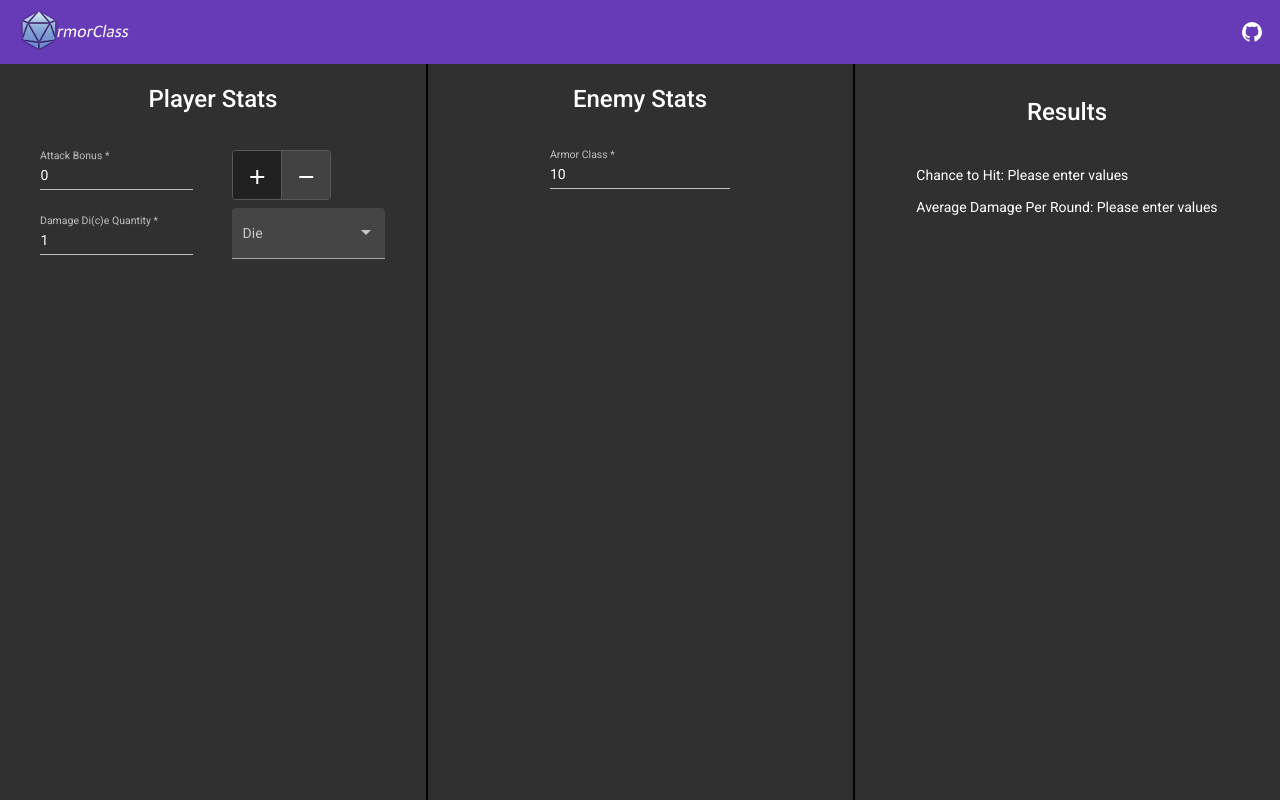
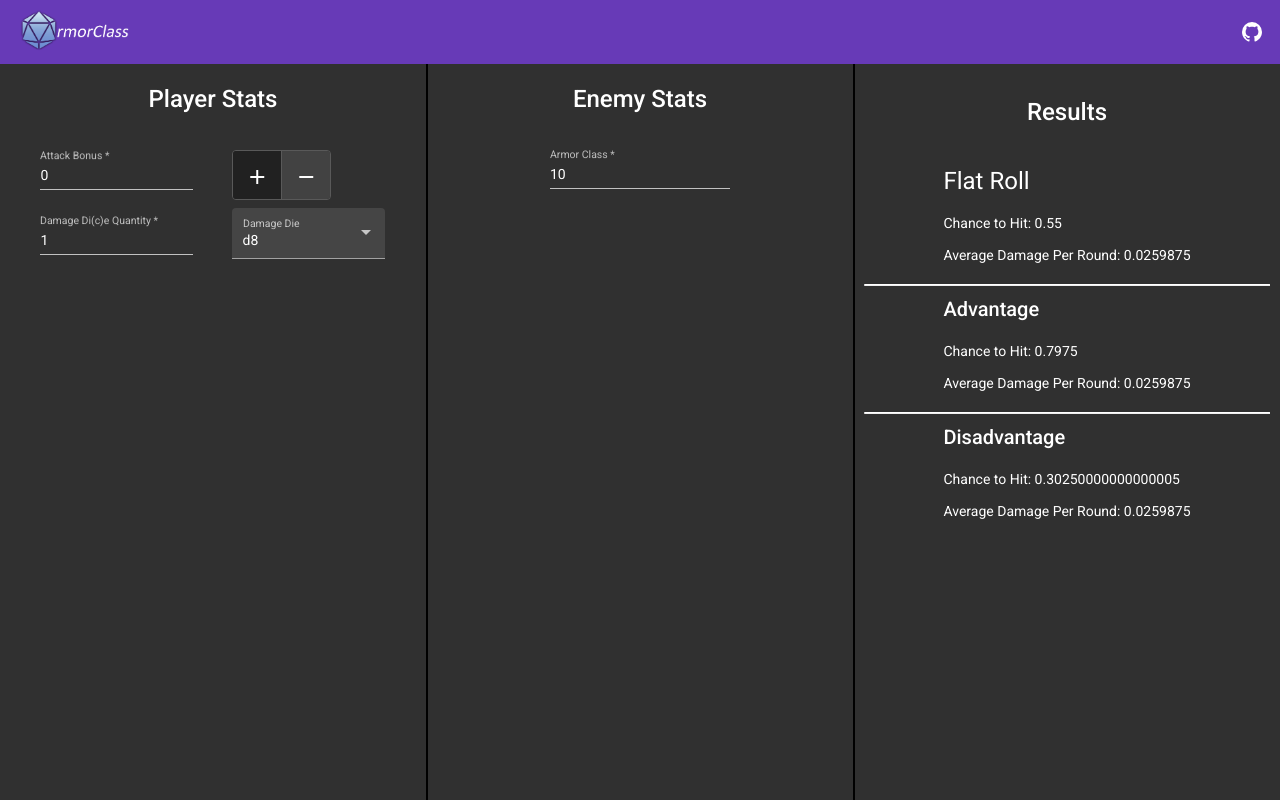
Before and after one commit to FireWallach/DeathHouseDPR, an Angular app: page / in a window 1280 px wide. Built offline with nearby package versions, Linux system fonts and the light colour scheme.

Commit message:
Fixed dice selection and made interfaces

```diff
--- a/src/app/dprcalc/dprcalc.component.html
+++ b/src/app/dprcalc/dprcalc.component.html
@@ -8,13 +8,13 @@
           <input
             matInput
             required
-            [(ngModel)]="attackBonus"
-            [value]="attackBonus"
+            [(ngModel)]="player.attackBonus"
+            [value]="player.attackBonus"
             (input)="recalculateValues()"
             required
           />
         </mat-form-field>
-        <mat-button-toggle-group [(ngModel)]="polarity">
+        <mat-button-toggle-group [(ngModel)]="player.polarity">
           <mat-button-toggle (change)="recalculateValues()" [value]="1">
             <mat-icon>add</mat-icon>
           </mat-button-toggle>
@@ -27,19 +27,20 @@
           <input
             matInput
             required
-            [(ngModel)]="attackDiceQuantity"
-            [value]="attackDiceQuantity"
+            [(ngModel)]="player.attackDiceQuantity"
+            [value]="player.attackDiceQuantity"
             (input)="recalculateValues()"
             required
           />
         </mat-form-field>
         <mat-form-field appearance="fill" class="attackDamage">
-          <mat-label>Die</mat-label>
+          <mat-label>Damage Die</mat-label>
           <mat-select
             (selectionChange)="recalculateValues()"
-            [(ngModel)]="attackDamage"
+            [(ngModel)]="selectedDie"
+            [value]="selectedDie"
           >
-            <mat-option *ngFor="let die of dice" [value]="die.substring(1)">
+            <mat-option *ngFor="let die of dice" [value]="die">
               {{ die }}
             </mat-option>
           </mat-select>
@@ -56,8 +57,8 @@
           <input
             matInput
             required
-            [(ngModel)]="enemyArmorClass"
-            [value]="enemyArmorClass"
+            [(ngModel)]="enemy.armorClass"
+            [value]="enemy.armorClass"
             (input)="recalculateValues()"
             required
           />
@@ -69,16 +70,35 @@
     <div class="results">
       <h1 class="sectionHeader">Results</h1>
       <div>
-        <p *ngIf="debug">Attack Bonus: {{ attackBonus }}</p>
-        <p *ngIf="debug">Attack Damage Modifier: {{ attackDamageModifier }}</p>
-        <p *ngIf="debug">Attack Damage Die Value: {{ attackDamage }}</p>
-        <p *ngIf="debug">Attack Di(c)e Quantity: {{ attackDiceQuantity }}</p>
-        <p *ngIf="debug">Polarity: {{ polarity }}</p>
-        <p *ngIf="debug">Enemy Armor Class: {{ enemyArmorClass }}</p>
-        <p *ngIf="debug">Average Attack Die Roll: {{ averageDieRoll }}</p>
-        <p *ngIf="debug">Advantage: {{ advantageStatus }}</p>
-        <p>Chance to Hit: {{ chanceToHit }}</p>
-        <p>Average Damage Per Round: {{ averageDamagePerRound }}</p>
+        <h1>Flat Roll</h1>
+        <p *ngIf="debug">Attack Bonus: {{ player.attackBonus }}</p>
+        <p *ngIf="debug">
+          Attack Damage Modifier: {{ player.attackDamageModifier }}
+        </p>
+        <p *ngIf="debug">Attack Damage Die Value: {{ player.attackDamage }}</p>
+        <p *ngIf="debug">
+          Attack Di(c)e Quantity: {{ player.attackDiceQuantity }}
+        </p>
+        <p *ngIf="debug">Polarity: {{ player.polarity }}</p>
+        <p *ngIf="debug">Enemy Armor Class: {{ enemy.armorClass }}</p>
+        <p *ngIf="debug">
+          Average Attack Die Roll: {{ dprCalculations.averageDieRoll }}
+        </p>
+        <p *ngIf="debug">Selected Die: {{ selectedDie }}</p>
+        <p>Chance to Hit: {{ dprCalculations.fChanceToHit }}</p>
+        <p>Average Damage Per Round: {{ dprCalculations.aDPR }}</p>
+      </div>
+      <hr class="rounded" />
+      <div>
+        <h2>Advantage</h2>
+        <p>Chance to Hit: {{ dprCalculations.aChanceToHit }}</p>
+        <p>Average Damage Per Round: {{ dprCalculations.aDPR }}</p>
+      </div>
+      <hr class="rounded" />
+      <div>
+        <h2>Disadvantage</h2>
+        <p>Chance to Hit: {{ dprCalculations.dChanceToHit }}</p>
+        <p>Average Damage Per Round: {{ dprCalculations.aDPR }}</p>
       </div>
     </div>
   </mat-grid-tile>
--- a/src/app/dprcalc/dprcalc.component.scss
+++ b/src/app/dprcalc/dprcalc.component.scss
@@ -62,3 +62,8 @@
 .polarity {
   padding-left: 5%;
 }
+
+hr.rounded {
+  border-top: 1px solid rgb(255, 255, 255);
+  width: 95%;
+}
--- a/src/app/dprcalc/dprcalc.component.ts
+++ b/src/app/dprcalc/dprcalc.component.ts
@@ -1,5 +1,8 @@
 import { Component, OnInit } from '@angular/core';
 import { properties } from 'src/properties';
+import { player } from 'src/app/interfaces/player';
+import { enemy } from 'src/app/interfaces/enemy';
+import { dprCalculations } from '../interfaces/dprCalculations';
 
 @Component({
   selector: 'app-dprcalc',
@@ -7,35 +10,55 @@ import { properties } from 'src/properties';
   styleUrls: ['./dprcalc.component.scss'],
 })
 export class DPRCalcComponent implements OnInit {
+  public debug = properties.debug;
+  public selectedDie = 'd8';
   public dice = ['d4', 'd6', 'd8', 'd10', 'd12', 'd20'];
+  public dprCalculations: dprCalculations = {
+    averageDieRoll: 0,
+    fChanceToHit: null,
+    aChanceToHit: null,
+    dChanceToHit: null,
+    aDPR: null,
+    daDPR: null,
+    aaDPR: null,
+  };
+  public player: player = {
+    attackBonus: 0,
+    attackDamageModifier: 0,
+    attackDiceQuantity: 1,
+    polarity: 1,
+    attackDamage: 8,
+  };
+  public enemy: enemy = {
+    armorClass: 10,
+  };
 
   constructor() {}
-  public debug = properties.debug;
 
-  ngOnInit(): void {}
-
-  public attackBonus: number = 0;
-  public attackDamageModifier: number = 0;
-  public attackDiceQuantity: number = 1;
-  public enemyArmorClass: number = 10;
-  public polarity: number = 1;
-  public attackDamage: number = 0;
-  public averageDieRoll: number = 0;
-  public chanceToHit: string = 'Please enter values';
-  public averageDamagePerRound: string = 'Please enter values';
-  public advantageStatus: number = 0; // 1 = advantage, 0 = normal, -1 = disadvantage
+  ngOnInit(): void {
+    this.recalculateValues();
+  }
 
   public recalculateValues() {
-    this.chanceToHit = (
-      ((21 - (this.enemyArmorClass - this.attackBonus * this.polarity)) / 20) *
-      100
-    ).toFixed(2);
-    this.averageDieRoll = Number(this.attackDamage) / 2 + 0.5;
-    this.averageDamagePerRound = (
-      (this.attackDiceQuantity *
-        (this.averageDieRoll + this.averageDieRoll / 20) +
-        this.attackDamageModifier) *
-      (Number(this.chanceToHit) / 100)
-    ).toFixed(2);
+    this.player.attackDamage = Number.parseInt(this.selectedDie.substring(1));
+    this.dprCalculations.fChanceToHit =
+      (21 -
+        (this.enemy.armorClass -
+          this.player.attackBonus * this.player.polarity)) /
+      20;
+    this.dprCalculations.dChanceToHit = Math.pow(
+      this.dprCalculations.fChanceToHit,
+      2
+    );
+    this.dprCalculations.aChanceToHit =
+      1 -
+      Math.pow(this.enemy.armorClass - this.player.attackBonus - 1, 2) / 400;
+    this.dprCalculations.averageDieRoll = this.player.attackDamage / 2 + 0.5;
+    this.dprCalculations.aDPR =
+      (this.player.attackDiceQuantity *
+        (this.dprCalculations.averageDieRoll +
+          this.dprCalculations.averageDieRoll / 20) +
+        this.player.attackDamageModifier) *
+      (this.dprCalculations.fChanceToHit / 100);
   }
 }
--- /dev/null
+++ b/src/app/interfaces/dprCalculations.ts
@@ -0,0 +1,9 @@
+export interface dprCalculations {
+    averageDieRoll: number;
+    fChanceToHit: number | null;
+    aChanceToHit: number | null;
+    dChanceToHit: number | null;
+    aDPR: number | null;
+    daDPR: number | null;
+    aaDPR: number | null;
+}
--- /dev/null
+++ b/src/app/interfaces/enemy.ts
@@ -0,0 +1,3 @@
+export interface enemy {
+    armorClass: number;
+}
--- /dev/null
+++ b/src/app/interfaces/player.ts
@@ -0,0 +1,7 @@
+export interface player {
+    attackBonus: number;
+    attackDamageModifier: number;
+    attackDiceQuantity: number;
+    polarity: number;
+    attackDamage: number;
+}
```
